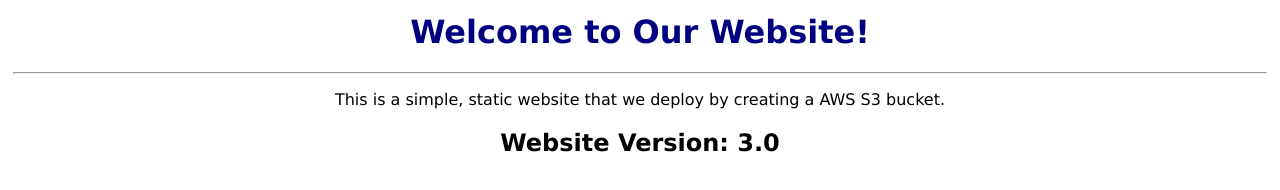
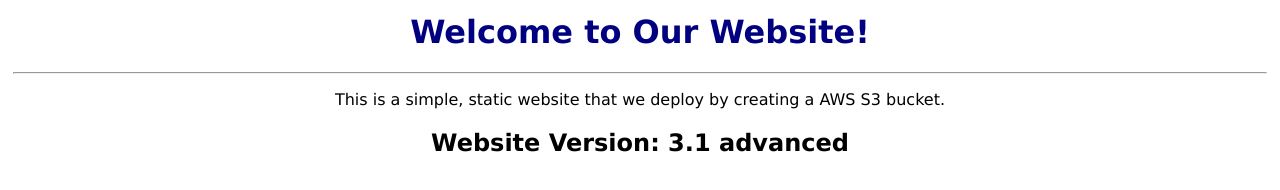
Before and after one commit to turwx/simplewebpage, a plain HTML site: page index.html in a window 1280 px wide. Drawn offline with Linux system fonts and the light colour scheme.

Commit message:
version 3.1 advanced changes

```diff
--- a/index.html
+++ b/index.html
@@ -6,6 +6,6 @@
         <h1 style="color:navy">Welcome to Our Website!</h1>
         <hr>
         <p>This is a simple, static website that we deploy by creating a AWS S3 bucket.</p>
-        <h2>Website Version: 3.0</h2>
+        <h2>Website Version: 3.1 advanced</h2>
     </body>
 </html>
```
